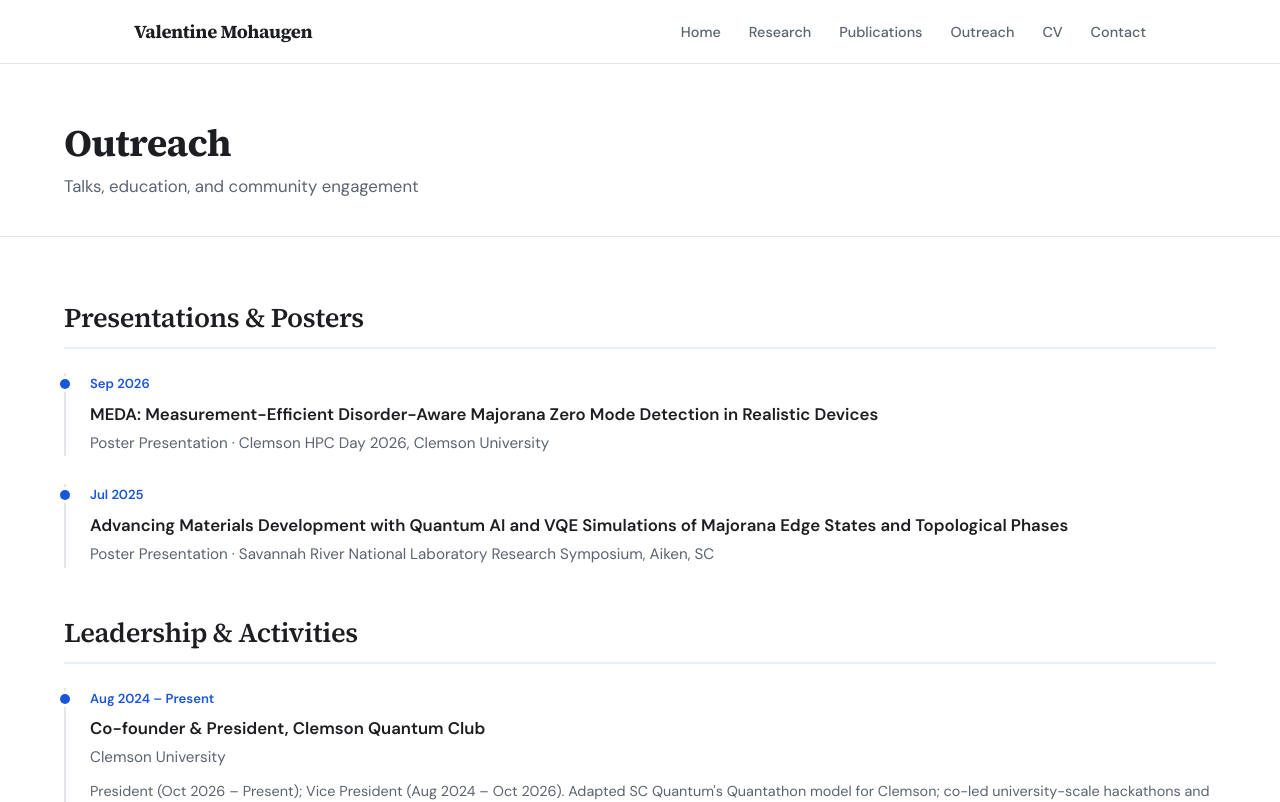
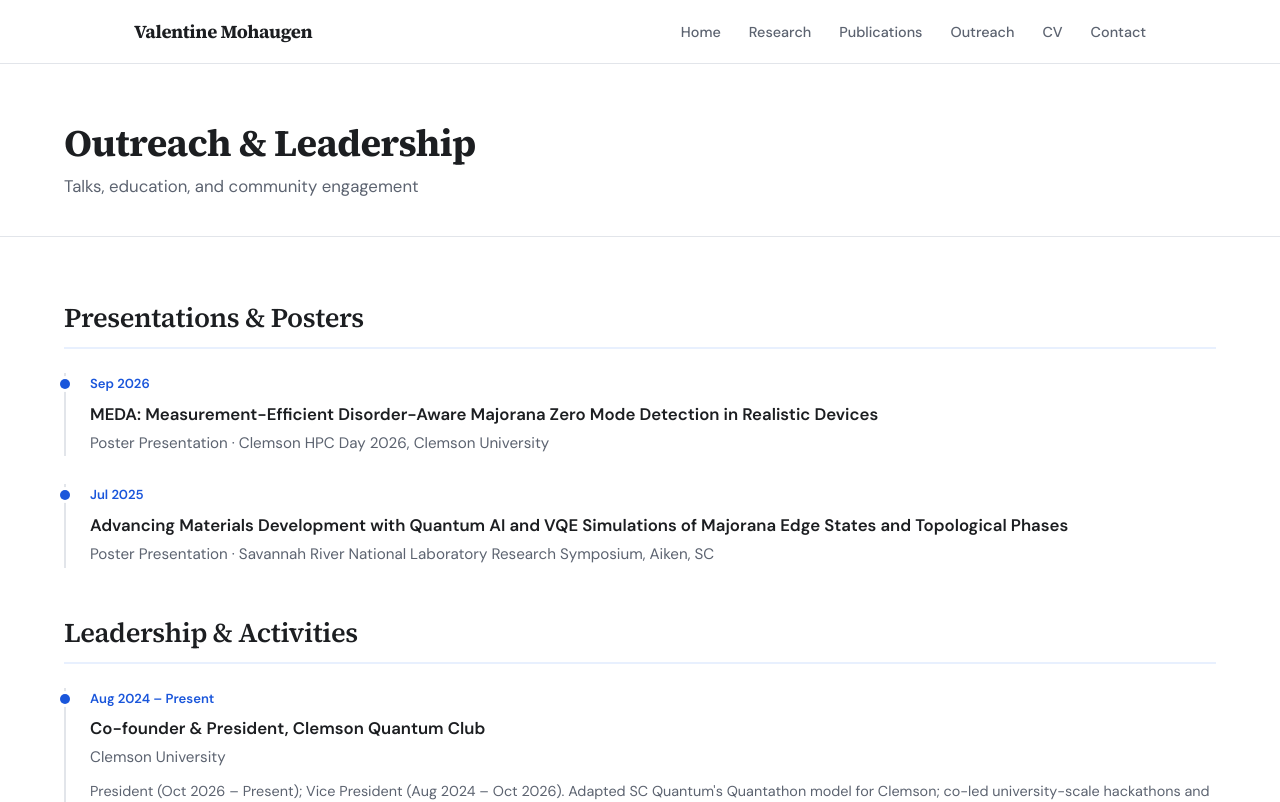
Before and after one commit to Valmohaugen/valmohaugen.github.io, a Next.js app: page /outreach in a window 1280 px wide. Shown: the top 802 px of the page. Built offline with nearby package versions, Linux system fonts and the light colour scheme.

Commit message:
Retitle the outreach page Outreach & Leadership
Update the heading and page metadata; the navbar label stays Outreach.

```diff
--- a/app/outreach/page.tsx
+++ b/app/outreach/page.tsx
@@ -4,11 +4,11 @@ import cv from '@/data/cv.json';
 import type { CvData } from '@/lib/types';
 
 export const metadata: Metadata = {
-  title: 'Outreach',
+  title: 'Outreach & Leadership',
   description:
     'Talks, presentations, outreach activities, and community engagement by Valentine Mohaugen.',
   openGraph: {
-    title: 'Outreach · Valentine Mohaugen',
+    title: 'Outreach & Leadership · Valentine Mohaugen',
     description:
       'Talks, posters, workshops, and quantum computing community engagement by Valentine Mohaugen.',
     url: '/outreach/',
@@ -22,7 +22,7 @@ export default function OutreachPage() {
     <>
       <section className="page-header">
         <div className="container">
-          <h1>Outreach</h1>
+          <h1>Outreach &amp; Leadership</h1>
           <p>Talks, education, and community engagement</p>
         </div>
       </section>
```
